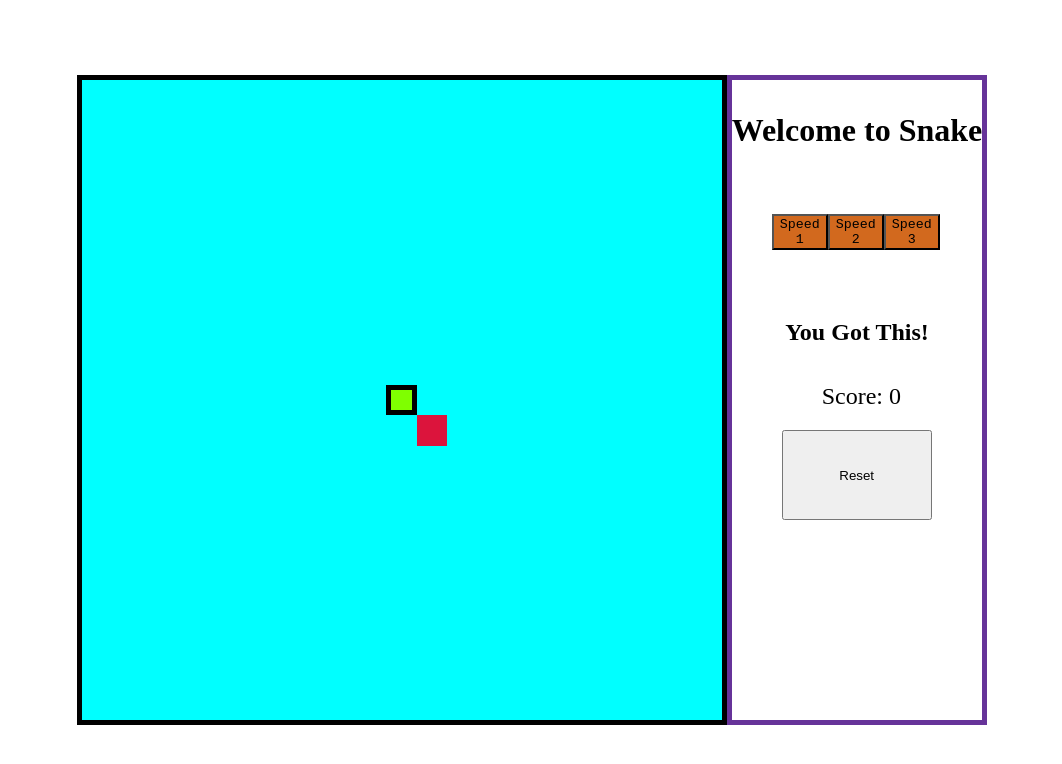
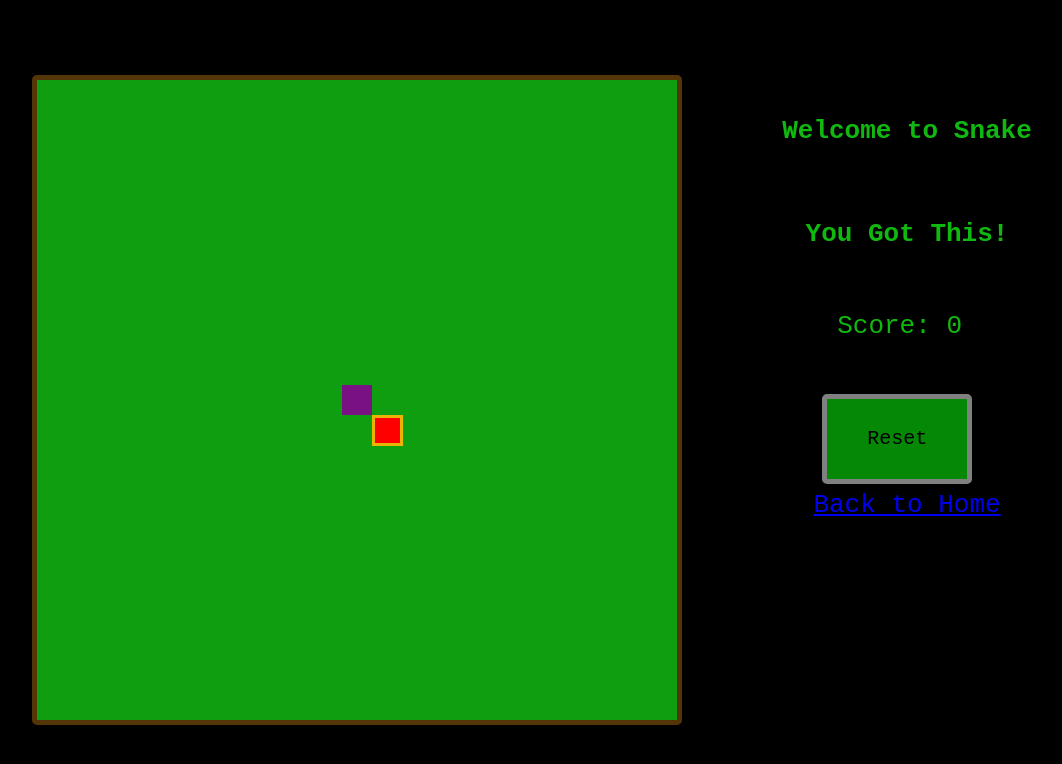
Before and after one commit to odonovan1/Snake-Game, a plain HTML site: page index.html in a window 1280 px wide. Shown: the whole page, without its empty margins (108-1170 px from the left). Drawn offline with Linux system fonts and the light colour scheme.

Commit message:
added home page and added basic styling, linked it to the game page and visa versa

```diff
--- /dev/null
+++ b/homestyle.css
@@ -0,0 +1,42 @@
+body {
+  display: flex;
+  justify-content: center;
+  align-items: center;
+  height: 100vh;
+  width: 100vw;
+  background-color: black;
+}
+
+img {
+  height: 300px;
+  width: 300px;
+  display: flex;
+  justify-content: center;
+  align-items: center;
+
+}
+
+#title {
+  display: grid;
+  grid-template-rows: 100px 100px;
+  font-size: 30px;
+  align-items: center;
+  justify-content: center;
+  text-align: center;
+  color: rgb(16, 185, 16);
+  font-family: 'Martian Mono', monospace;
+  margin-bottom: 200px;
+
+}
+
+ul {
+  list-style: none;
+  font-size: 20px;
+  text-align: left;
+  margin-left: 465px;
+}
+
+p {
+  font-size: 15px;
+  margin-bottom: 100px;
+}
--- a/index.html
+++ b/index.html
@@ -17,18 +17,19 @@
     <div>
       <h1 id="title">Welcome to Snake</h1>
     </div>
-    <div id="buttons">
-      <button id="button-1" class="speed">Speed 1</button>
-      <button id="button-2" class="speed">Speed 2</button>
-      <button id="button-3" class="speed">Speed 3</button>
-    </div>
     <div>
       <h2 id="game-over">You Got This!</h2>
     </div>
     <div id="score">Score: 0</div>
     <div><button id="reset">Reset</button></div>
+    <div id="home">
+      <a href="./home.html">Back to Home</a>
+    </div>
 
   </div>
+
+
+
 
 
 </body>
--- a/script.js
+++ b/script.js
@@ -1,4 +1,4 @@
-const speedLevel = 200
+let speedLevel = 135
 let snakeCoordinates = [
   { x: 11, y: 11 }
 ]
@@ -6,12 +6,13 @@ const gameDisplay = document.getElementById('game-display')
 let userInput = { x: 0, y: 0 }
 let previousInput = { x: 0, y: 0 }
 let upgrade = { x: 12, y: 12 }
-let newUpgrades = 5
+let newUpgrades = 1
 let gameState = true
 let score = 0
 const resetBtn = document.getElementById('reset')
 const gameOver = document.getElementById('game-over')
 const userScore = document.getElementById('score')
+
 
 
 
@@ -25,7 +26,7 @@ const playGame = () => {
     updateUpgrade()
     checkPosition(snakeCoordinates[0])
   } else if (gameState === false) {
-    gameOver.innerHTML = 'LOSS! reset to play again'
+    gameOver.innerHTML = 'LOSS!'
   }
 }
 
@@ -131,7 +132,7 @@ const verifyUpgradeLocation = (x, y) => {
 }
 //Currently checks if the snakeHead is within the area of the actual gameboard, if not displays an alert
 const checkPosition = (headCoord) => {
-  if (headCoord.x >= 22 || headCoord.x < 0 || headCoord.y >= 22 || headCoord.y < 0) {
+  if (headCoord.x >= 22 || headCoord.x <= 0 || headCoord.y >= 22 || headCoord.y <= 0) {
     gameState = false
 
   }
@@ -191,9 +192,10 @@ document.addEventListener('keypress', function (e) {
     }
   }
 })
-
+//adds event listener that calls resetGame function
 resetBtn.addEventListener('click', () => {
   resetGame()
+  speedLevel = 500
 })
-//Loops through the playGame function every second when speedLevel is 1000
+//loops through the playGame function every second when speedLevel is 1000
 setInterval(playGame, speedLevel)
--- a/style.css
+++ b/style.css
@@ -5,6 +5,7 @@ body {
   justify-content: center;
   align-items: center;
   margin: 0;
+  background-color: black;
 }
 
 #game-display {
@@ -13,8 +14,9 @@ body {
   width: 80vmin;
   grid-template-columns: repeat(21, 1fr);
   grid-template-rows: repeat(21, 1fr);
-  background-color: aqua;
-  border: 5px solid black;
+  background-color: rgb(15, 158, 15);
+  border: 5px solid rgb(83, 53, 7);
+  border-radius: 5px;
 
 }
 
@@ -23,52 +25,61 @@ body {
   height: 80vmin;
   justify-content: center;
   align-items: center;
-  grid-template-rows: repeat(3, 1fr);
-
-  border: 5px solid rebeccapurple;
+  grid-template-rows: repeat(5, 1fr);
+  margin-left: 100px;
 }
 
 .snakeBody {
-  background-color: chartreuse;
-  border: 5px solid black;
+  background-color: rgb(121, 16, 131);
+
 }
 
 .upgrade {
-  background-color: crimson;
+  background-color: rgb(255, 0, 0);
+  border: 3px solid rgb(233, 180, 5);
 }
 
 #reset {
   height: 90px;
   width: 150px;
-  margin-left: 50px;
-  margin-bottom: 200px;
+  margin-left: 40px;
+
+  font-size: x-large;
+  font-family: monospace;
+  border: 5px solid grey;
+  border-radius: 5px;
+  background-color: rgb(5, 136, 5);
+
 
 }
 
 #score {
-  font-size: x-large;
-  margin-left: 90px;
+  font-size: xx-large;
+  margin-left: 55px;
   margin-bottom: 20px;
-
-}
-
-#buttons {
-  display: flex;
-  margin-left: 40px;
-  width: 150px;
-
-}
-
-.speed {
-
   font-family: monospace;
-  background-color: chocolate;
+  color: rgb(16, 185, 16);
 
 
 }
 
-
 #game-over {
   display: flex;
   justify-content: center;
+  font-family: monospace;
+  font-size: xx-large;
+  color: rgb(16, 185, 16);
 }
+
+h1 {
+  font-family: monospace;
+  color: rgb(16, 185, 16);
+}
+
+#home {
+  display: flex;
+  justify-content: center;
+  margin-bottom: 200px;
+  font-family: monospace;
+  font-size: xx-large;
+}
```
Also changed, not shown: home.html (added, +35 -0 lines).
